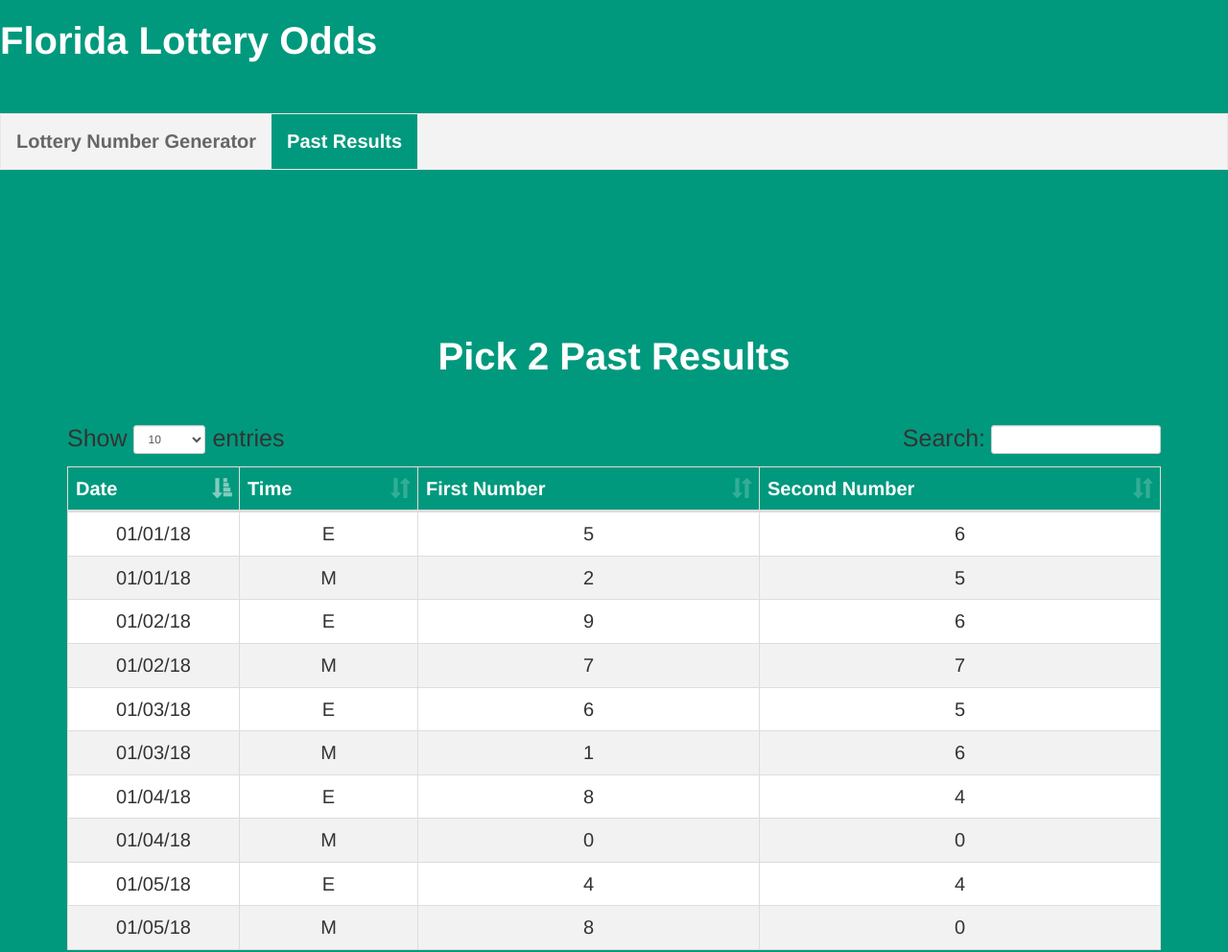
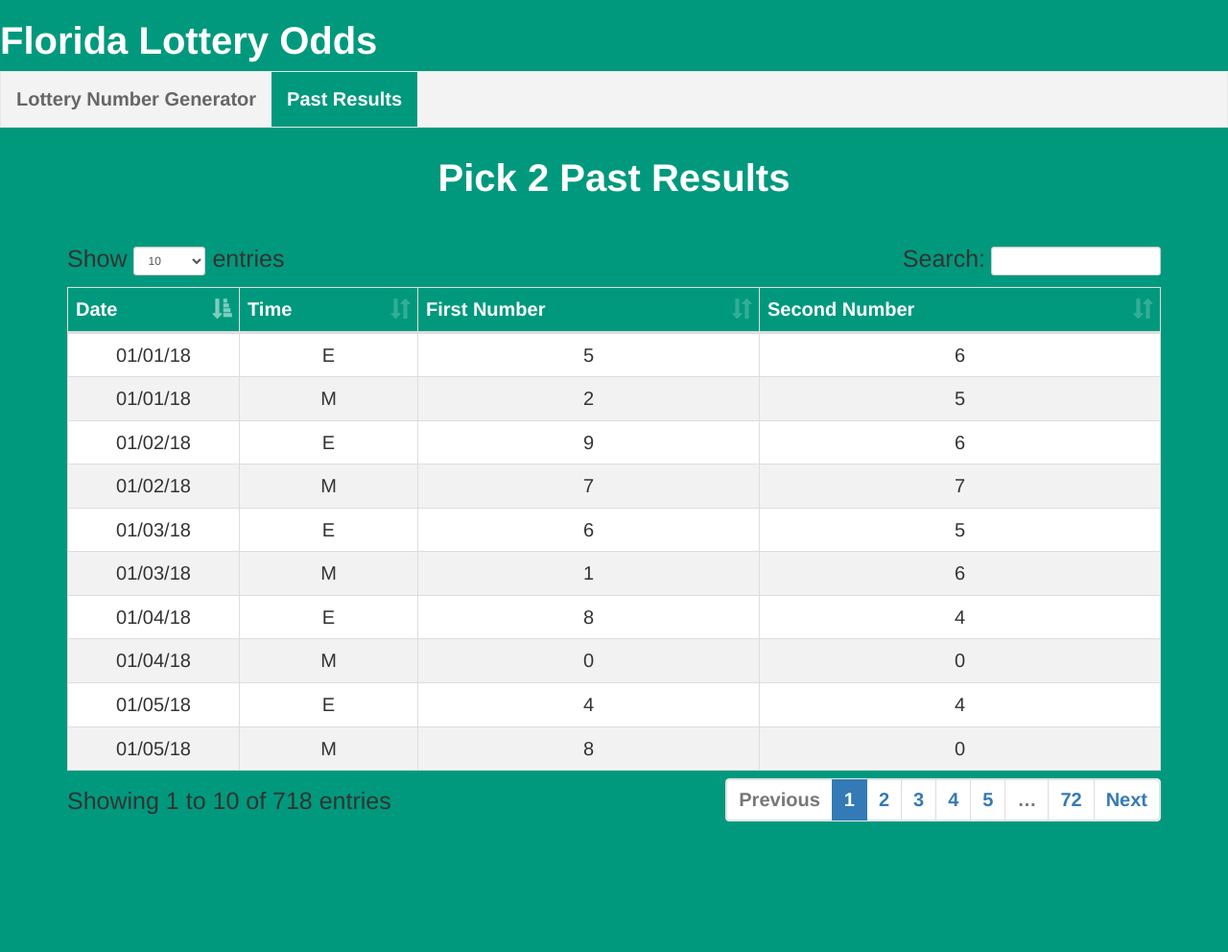
Before and after one commit to William-Early/JavaScript, a plain HTML site: page pastresults.html in a window 1280 px wide. Shown: the top 992 px of the page at 96% size. After the commit the page ends 867 px from the top, so only its background shows below. Drawn offline with nearby package versions, Linux system fonts and the light colour scheme.

Commit message:
Add files via upload

```diff
--- a/pastresults.html
+++ b/pastresults.html
@@ -28,14 +28,13 @@
     });
 </script>
 </head>
-<body bg color="#00997d">
-<h1 style="color: white">Florida Lottery Odds<br><br>
+<body>
+<h1 style="color: white">Florida Lottery Odds
 </h1>
 <ul>
   <li><a href="/portfolio/index.html">Lottery Number Generator</a></li>
   <li><a class="active" href="/portfolio/pastresults.html">Past Results</a></li>
 </ul>
-<br><br><br><br>
 <div class="results">
 
 <div class="container">
```
